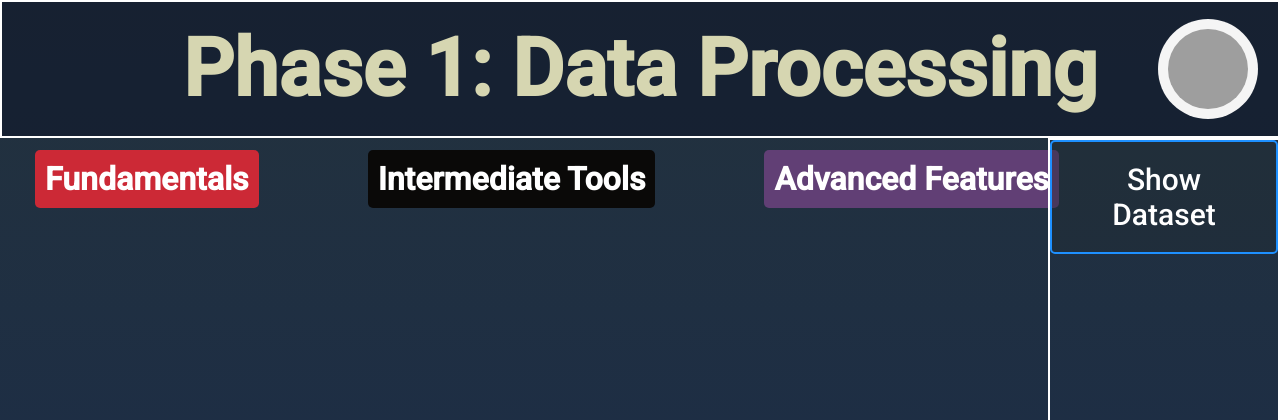
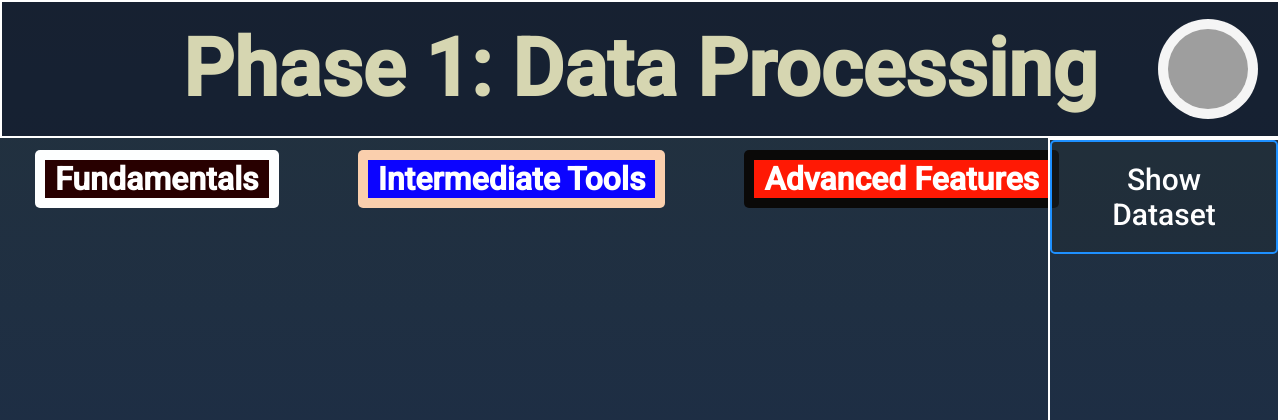
Before and after one commit to enthusiastic2003/Summer-Project, a Flask app: page /main in a window 1280 px wide. Shown: the top 420 px of the page. Run offline with Flask 3, Linux system fonts and the light colour scheme; grey boxes are pictures that could not be loaded.

Commit message:
main page edits 2

```diff
--- a/app/app.py
+++ b/app/app.py
@@ -3,6 +3,7 @@ import pandas as pd
 import numpy as np
 import time
 app = Flask(__name__ )
+app.debug = True
 
 #home page
 @app.route("/")
--- a/app/static/css/main.css
+++ b/app/static/css/main.css
@@ -93,30 +93,49 @@ body {
     width: 80%;
     left: 35px;
     top: 150px;
-    border-radius: 5px;
+    /* border: 2px solid white; */
 
 }
 
 .fundamentals {
-    background-color: #CC2936;
+    background-color: #FDFFFF;
     border-radius: 5px;
     padding: 10px;
     color: white;
 }
 
+.funda {
+    background-color: #280000;
+    padding-left: 10px;
+    padding-right: 10px;
+}
+
 .intermediate {
+    background-color: #FACFAD;
+    border-radius: 5px;
+    padding: 10px;
+    color: white;
+}
+
+.inter {
+    background-color: rgb(12, 4, 255);
+    padding-left: 10px;
+    padding-right: 10px;
+}
+
+.advanced {
     background-color: #0A0908;
     border-radius: 5px;
     padding: 10px;
     color: white;
 }
 
-.advanced {
-    background-color: #613F75;
-    border-radius: 5px;
-    padding: 10px;
-    color: white;
+.adv {
+    background-color: rgb(255, 25, 4);
+    padding-left: 10px;
+    padding-right: 10px;
 }
+
 
 .fundamentaltools {
     display: flex;
--- a/app/templates/main.html
+++ b/app/templates/main.html
@@ -21,15 +21,15 @@
 
     <div class="tools">
         <div class="fundamentals">
-            <h1>Fundamentals</h1>
+            <h1 class = "funda">Fundamentals</h1>
         </div>
 
         <div class="intermediate">
-            <h1>Intermediate Tools</h1>
+            <h1 class = "inter">Intermediate Tools</h1>
         </div>
 
         <div class="advanced">
-            <h1>Advanced Features</h1>
+            <h1 class = adv >Advanced Features</h1>
         </div>
     </div>
 
```
